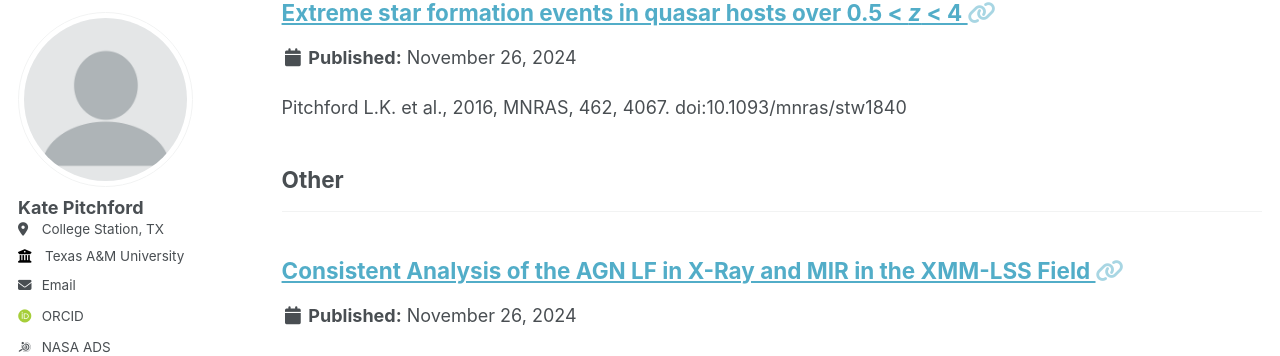
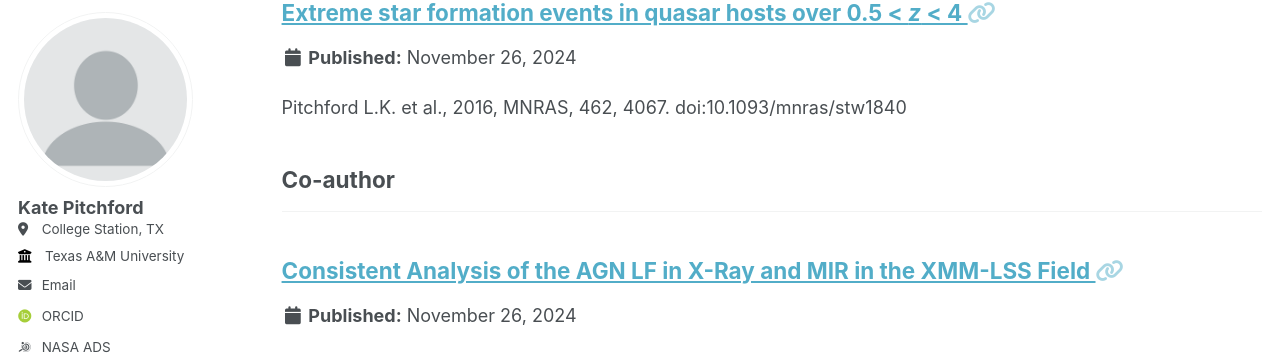
Before and after one commit to lkpitchford/lkpitchford.github.io, a Jekyll site: the page built from _pages/publications.html, in a window 1280 px wide and 900 px high, scrolled down 386 px. Shown: the part 94-450 px from the top of the window. Built offline with Jekyll 4.4.1, drawn with Linux system fonts in a browser that asks for light colours; some web fonts are replaced.

Commit message:
Update _config.yml

```diff
--- a/_config.yml
+++ b/_config.yml
@@ -80,7 +80,7 @@ publication_category:
   manuscripts:
     title: 'First Author'
   other_papers:
-    title: 'Other'
+    title: 'Co-author'
 
 # Site Settings
 teaser                   : "images/ngc5921.png"
```
